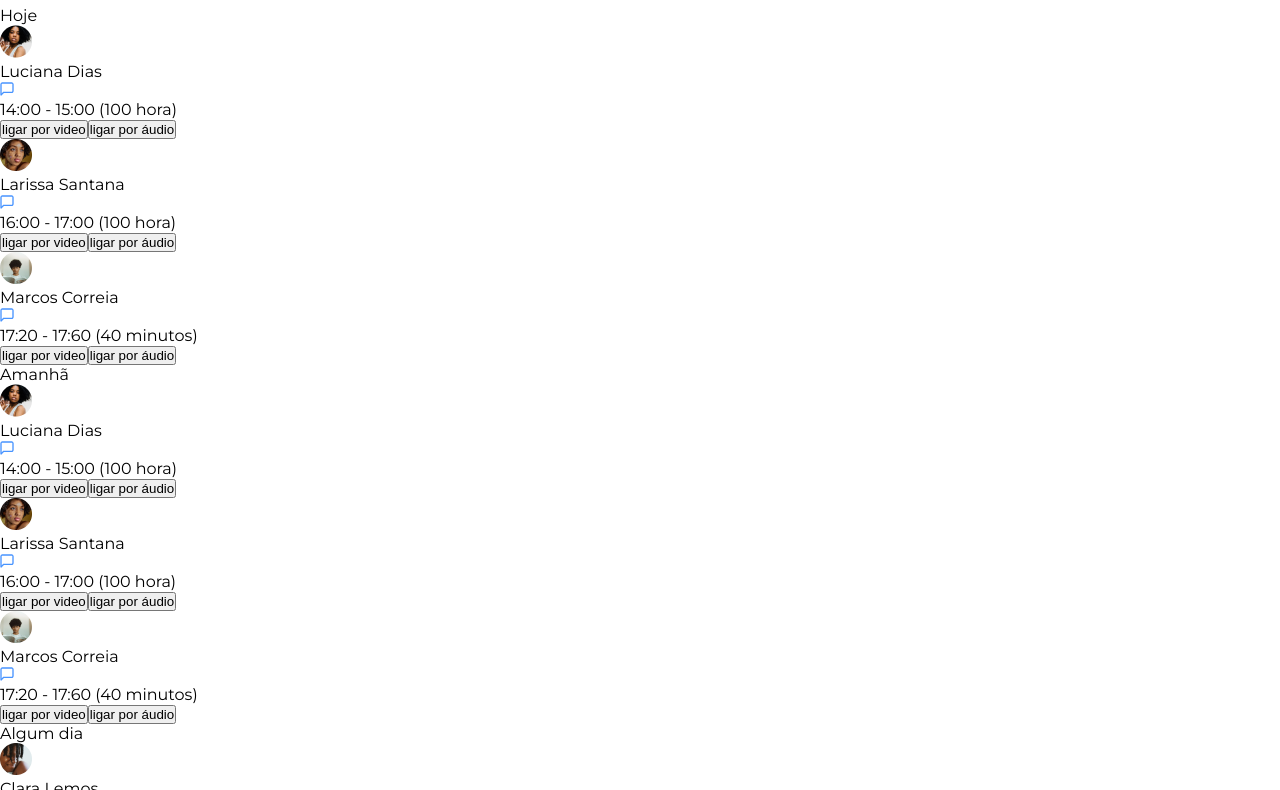
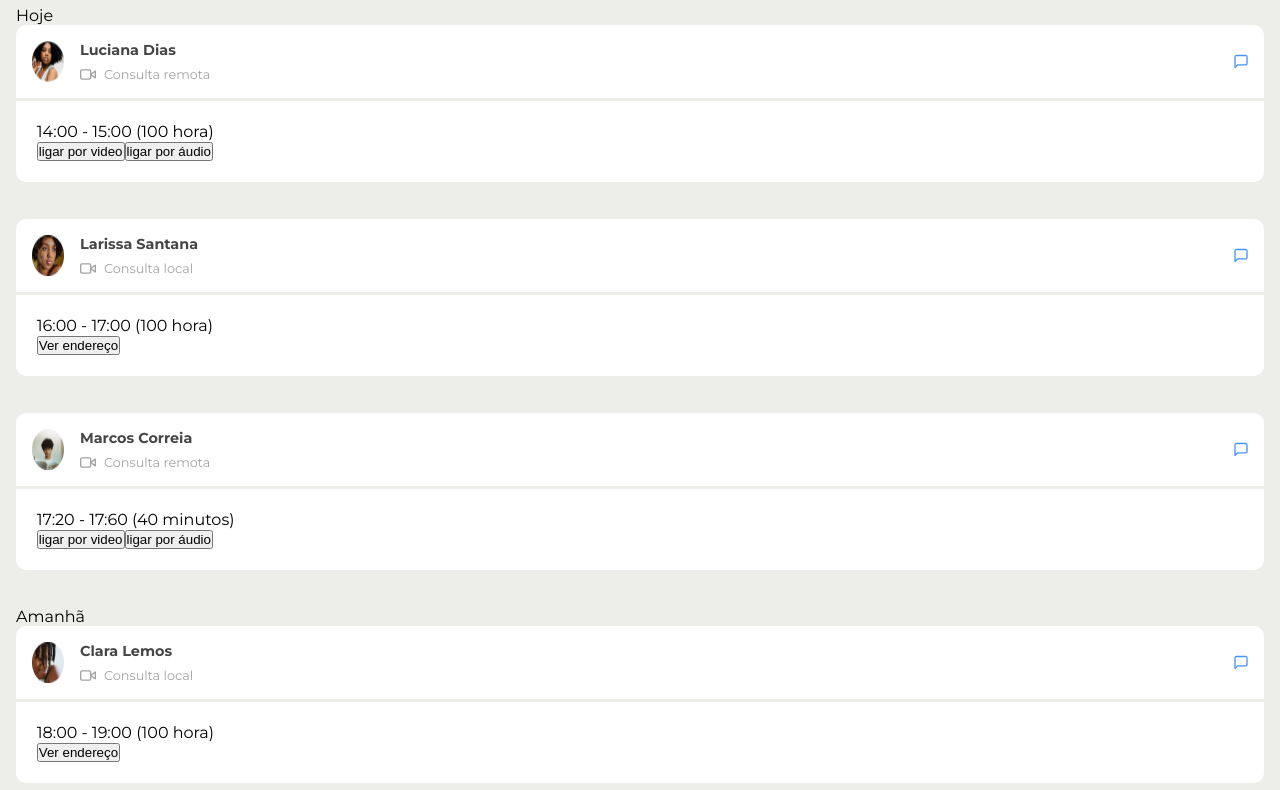
Before and after one commit to kevinzanao/site-clinica, a plain HTML site: page index.html in a window 1280 px wide. Shown: the part 114-904 px from the top of the page. Drawn offline with Linux system fonts and the light colour scheme.

Commit message:
estilo adicionado

```diff
--- a/consult-list.js
+++ b/consult-list.js
@@ -31,6 +31,53 @@ export const consultList = {
    tomorrow: [
       {
          consult: {
+            image: "./assets/img/image5.png",
+            name: "Clara Lemos",
+            type: "local",
+            timeStart: "18:00",
+            duration: "01:00",
+         },
+      },
+      {
+         consult: {
+            image: "./assets/img/image2.png",
+            name: "Luciana Dias",
+            type: "remota",
+            timeStart: "14:00",
+            duration: "01:00",
+         },
+      },
+      {
+         consult: {
+            image: "./assets/img/image4.png",
+            name: "Marcos Correia",
+            type: "remota",
+            timeStart: "17:20",
+            duration: "40",
+         }
+      },
+      {
+         consult: {
+            image: "./assets/img/image3.png",
+            name: "Larissa Santana",
+            type: "local",
+            timeStart: "16:00",
+            duration: "01:00",
+         },
+      },
+   ],
+   anyday: [
+      {
+         consult: {
+            image: "./assets/img/image5.png",
+            name: "Clara Lemos",
+            type: "local",
+            timeStart: "18:00",
+            duration: "01:00",
+         },
+      },
+      {
+         consult: {
             image: "./assets/img/image2.png",
             name: "Luciana Dias",
             type: "remota",
@@ -56,34 +103,5 @@ export const consultList = {
             duration: "40",
          }
       }
-   ],
-   anyday: [
-      {
-         consult: {
-            image: "./assets/img/image5.png",
-            name: "Clara Lemos",
-            type: "local",
-            timeStart: "18:00",
-            duration: "01:00",
-         },
-      },
-      {
-         consult: {
-            image: "./assets/img/image3.png",
-            name: "Larissa Santana",
-            type: "local",
-            timeStart: "16:00",
-            duration: "01:00",
-         },
-      },
-      {
-         consult: {
-            image: "./assets/img/image4.png",
-            name: "Marcos Correia",
-            type: "remota",
-            timeStart: "17:20",
-            duration: "40",
-         }
-      }
    ]
 }
--- a/index.html
+++ b/index.html
@@ -21,13 +21,13 @@
    <main>
       <div class="container">
          <div class="query-list">
-            <div class="today-list">
+            <div class="list" id="today-list">
                <span>Hoje</span>
             </div>
-            <div class="tomorrow-list">
+            <div class="list" id="tomorrow-list">
                <span>Amanhã</span>
             </div>
-            <div class="anyday-list">
+            <div list="list" id="anyday-list">
                <span>Algum dia</span>
             </div>
          </div>
--- a/index.js
+++ b/index.js
@@ -1,30 +1,38 @@
 import { consultList } from "./consult-list.js";
 
-const $todayList = document.querySelector('.today-list');
-const $tomorrowList = document.querySelector('.tomorrow-list');
-const $anyDayList= document.querySelector('.anyday-list')
+const $todayList = document.querySelector('#today-list');
+const $tomorrowList = document.querySelector('#tomorrow-list');
+const $anyDayList= document.querySelector('#anyday-list')
 
 function createPersonInfo(image, name, queryType) {
    let div = document.createElement('div');
+   let div_wrapInfo= document.createElement('div');
+   let div_wrapQuerytype = document.createElement('div')
    let div_personInfo = document.createElement('div');
    let img_person = document.createElement('img');
    let p_personName = document.createElement('p');
+   let img_type = document.createElement('img');
    let p_queryType = document.createElement('p');
-   let img_iconChat = document.createElement('img')
+   let img_iconChat = document.createElement('img');
 
    img_person.src = image;
    img_person.alt = "person image";
    p_personName.innerText = name;
-   p_queryType.innerTextii = "Consulta " + queryType;
+   img_type.src = "./assets/svg/cam-icon.svg";
+   p_queryType.innerText = `Consulta ${queryType}`;
    img_iconChat.src = "./assets/svg/chat-icon.svg";
 
    div.classList.add('person-content');
    div_personInfo.classList.add('person-info');
+   div_wrapQuerytype.classList.add('query');
 
-   div_personInfo.appendChild(img_person);
+   div_wrapQuerytype.appendChild(img_type);
+   div_wrapQuerytype.appendChild(p_queryType);
    div_personInfo.appendChild(p_personName);
-   div_personInfo.appendChild(p_queryType);
-   div.appendChild(div_personInfo);
+   div_personInfo.appendChild(div_wrapQuerytype);
+   div_wrapInfo.appendChild(img_person);
+   div_wrapInfo.appendChild(div_personInfo);
+   div.appendChild(div_wrapInfo);
    div.appendChild(img_iconChat);
 
    return div;
@@ -42,59 +50,80 @@ function timeConvert(start, duration) {
    return `${start} - ${updatedTime} (${durationTime} ${timeComplement})`;
 }
 
-function createQueryInfo(queryStartTime, duration) {
+function createQueryInfo(queryStartTime, duration, type) {
    let div = document.createElement('div');
    let div_contact = document.createElement('div');
    let span_queryTime = document.createElement('span');
    let button_video = document.createElement('button');
    let button_audio = document.createElement('button');
+   let button_adress = document.createElement('button');
 
    span_queryTime.innerText = timeConvert(queryStartTime, duration);
-   button_video.innerText = "ligar por video";
-   button_audio.innerText = "ligar por áudio";
+
+   if (type === "local") {
+      button_adress.innerText = "Ver endereço";
+      button_video.style.display = "none";
+      button_audio.style.display = "none";
+   } else if (type === "remota") {
+      button_video.innerText = "ligar por video";
+      button_audio.innerText = "ligar por áudio";
+      button_adress.style.display = "none";
+   }
+
 
    div_contact.appendChild(button_video);
    div_contact.appendChild(button_audio);
+   div_contact.appendChild(button_adress);
    div.appendChild(span_queryTime);
    div.appendChild(div_contact);
+
+   div.classList.add("query-info");
 
    return div;
 }
 
-function createQuery() {
-   const div_today = document.createElement('div');
-   const div_tomorrow = document.createElement('div');
-   const div_anyday = document.createElement('div');
+function createQuery(personInfo, queryInfo) {
+   const div = document.createElement('div');
 
+   div.appendChild(personInfo);
+   div.appendChild(queryInfo);
+
+   div.classList.add("list-items");
+
+   return div;
+}
+
+function showQuery() {
    for(let i = 0; i < consultList.today.length; i++) {
       let consult = consultList.today[i].consult;
 
-      div_today.appendChild(createPersonInfo(consult.image, consult.name, consult.type));
-      div_today.appendChild(createQueryInfo(consult.timeStart, consult.duration));
-      $todayList.appendChild(div_today);
-
+      let today = createQuery(
+         createPersonInfo(consult.image, consult.name, consult.type),
+         createQueryInfo(consult.timeStart, consult.duration, consult.type)
+      );
+      $todayList.appendChild(today);
    }
-
 
    for(let i = 0; i < consultList.tomorrow.length; i++) {
       let consult = consultList.tomorrow[i].consult;
 
-      div_tomorrow.appendChild(createPersonInfo(consult.image, consult.name, consult.type));
-      div_tomorrow.appendChild(createQueryInfo(consult.timeStart, consult.duration));
-      $tomorrowList.appendChild(div_tomorrow);
-
+      let tomorrow = createQuery(
+         createPersonInfo(consult.image, consult.name, consult.type),
+         createQueryInfo(consult.timeStart, consult.duration, consult.type)
+      );
+      $tomorrowList.appendChild(tomorrow);
    }
-
 
    for(let i = 0; i < consultList.anyday.length; i++) {
       let consult = consultList.anyday[i].consult;
 
-      div_anyday.appendChild(createPersonInfo(consult.image, consult.name, consult.type));
-      div_anyday.appendChild(createQueryInfo(consult.timeStart, consult.duration));
-      $anyDayList.appendChild(div_anyday);
-
+      let anyday = createQuery(
+         createPersonInfo(consult.image, consult.name, consult.type),
+         createQueryInfo(consult.timeStart, consult.duration, consult.type)
+      );
+      $anyDayList.appendChild(anyday);
    }
 }
 
-createQuery()
+showQuery()
 console.log(consultList)
--- a/style.css
+++ b/style.css
@@ -3,7 +3,7 @@
 :root {
    --text-color: #464646;
    --light-text-color: #A3A3A3;
-   --background-color: rgba( 255, 255, 255, 0.3);
+   --background-color: #edede9;
 }
 
 * {
@@ -40,3 +40,60 @@ header .header-content p {
    font-size: 0.9em;
    color: var(--light-text-color);
 }
+
+.container {
+   padding: 0 1rem 0 1rem;
+}
+
+.query-list {
+   display: flex;
+   flex-direction: column;
+   align-items: center;
+}
+
+.query-list > .list {
+   width: 100%;
+}
+
+.query-list .list .list-items {
+   height: 170px;
+   margin-bottom: 1.5rem;
+}
+
+.query-list .list .list-items .person-content {
+   display: flex;
+   justify-content: space-between;
+   background-color: #fff;
+   margin-bottom: 0.2rem;
+   padding: 1rem 1rem 1rem 1rem;
+   border-radius: 10px 10px 0 0;
+}
+
+.query-list .list .list-items .person-content div {
+   display: flex;
+}
+
+.query-list .list .list-items .person-content .person-info {
+   display: flex;
+   flex-direction: column;
+   margin-left: 1rem;
+}
+
+.query-list .list .list-items .person-content .person-info > p {
+   color: var(--text-color);
+   font-size: 0.9rem;
+   font-weight: 700;
+   margin-bottom: .5rem;
+}
+
+.query-list .list .list-items .person-content .person-info .query p {
+   color: var(--light-text-color);
+   font-size: 0.8rem;
+   margin-left: .5rem;
+}
+
+.query-list .list .list-items .query-info {
+   background-color: #fff;
+   padding: 1.3rem;
+   border-radius: 0 0 10px 10px;
+}
```
Also changed, not shown: assets/svg/cam-icon.svg (added).
